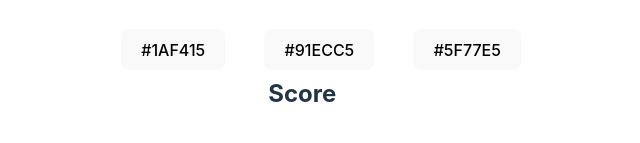
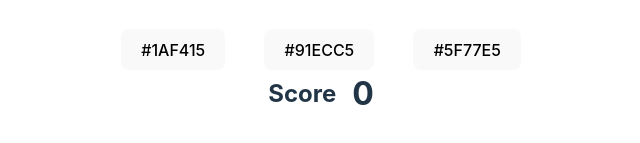
Before and after one commit to phscloq/guess-the-color, a React (Vite) app: page / in a window 1280 px wide. Shown: the part 513-656 px from the top of the page, without its empty margins (319-959 px from the left). Built offline with nearby package versions, Linux system fonts and the light colour scheme.

Commit message:
Update App.css
Added CSS to remove focus outline from buttons to address Chrome-specific styling issue. Also removed color styling from score-number for better consistency

```diff
--- a/src/App.css
+++ b/src/App.css
@@ -16,6 +16,9 @@
   width: 100%;
   height: 200px;
   margin-bottom: 2rem;
+}
+button{
+  outline:none !important;
 }
 .options{
   display: flex;
@@ -55,7 +58,6 @@ p{
 .score-number{
   margin: 0;
   font-size: 2rem;
-  color: white;
   height: min-content;
 }
 
```
